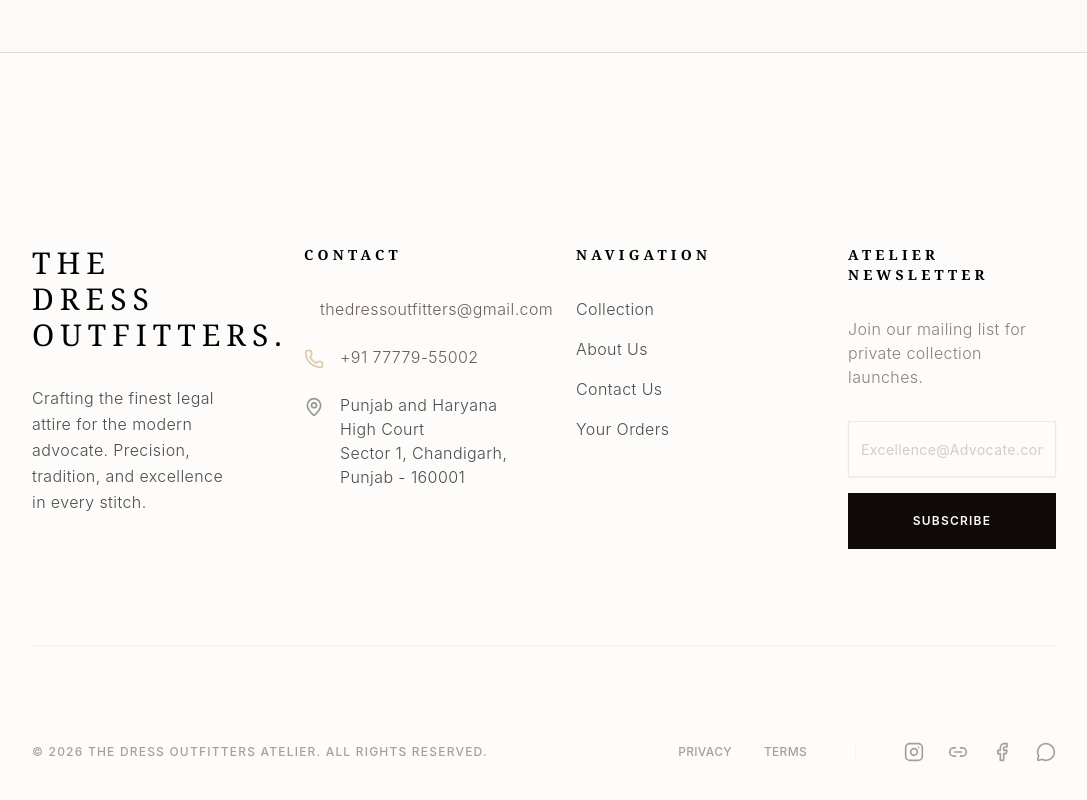
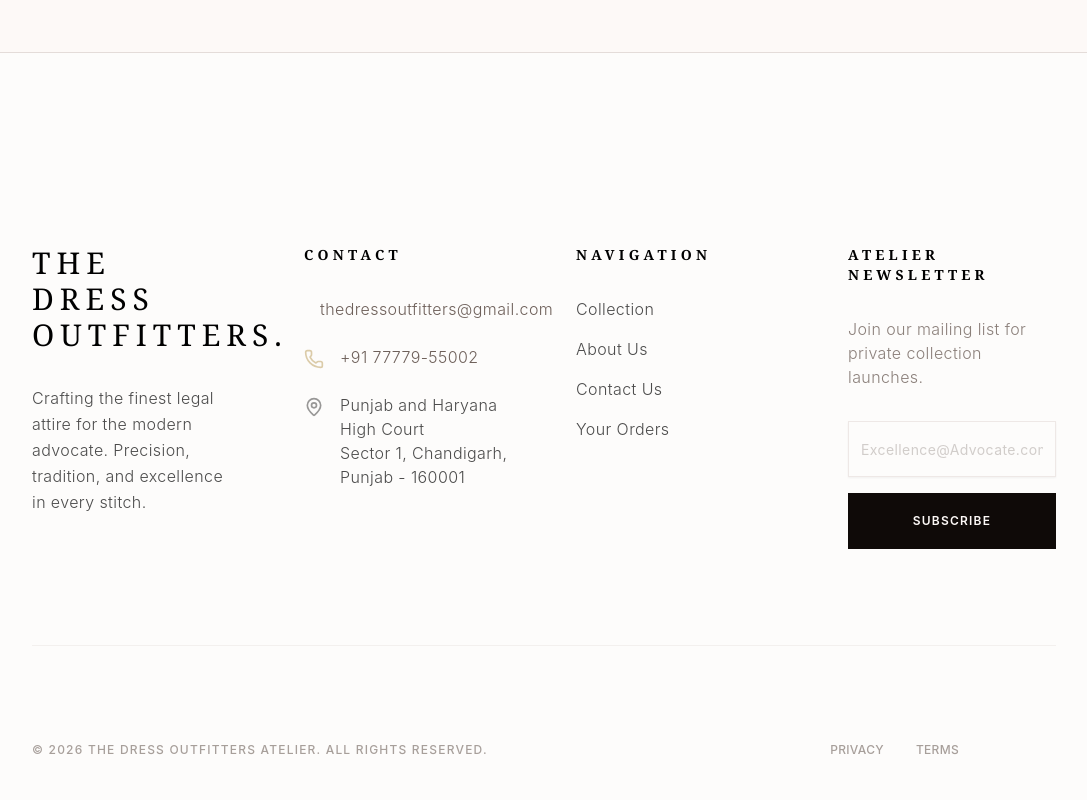
Before and after one commit to ShivaSingh9927/lawsuits, a Next.js app in the folder lawsuits-app/: page / in a window 1280 px wide. Shown: the part 4381-5181 px from the top of the page, without its empty margins (96-1183 px from the left). Built offline with nearby package versions, Linux system fonts and the light colour scheme; no server answers; the database is empty; a web font is replaced by a local one.

Commit message:
Fix build error: Remove problematic lucide-react social icons

```diff
--- a/lawsuits-app/src/components/layout/footer.tsx
+++ b/lawsuits-app/src/components/layout/footer.tsx
@@ -4,7 +4,7 @@ import Link from "next/link";
 import { Button } from "@/components/ui/button";
 import { Input } from "@/components/ui/input";
 import { Separator } from "@/components/ui/separator";
-import { Mail, Phone, MapPin, Instagram, Facebook, MessageCircle, Link2 } from "lucide-react";
+import { Mail, Phone, MapPin } from "lucide-react";
 
 export function Footer() {
   const [subscribed, setSubscribed] = React.useState(false);
@@ -102,18 +102,6 @@ export function Footer() {
               <Link href="#" className="hover:text-accent-yellow transition-colors">Terms</Link>
             </div>
             <div className="flex gap-6 border-t sm:border-t-0 sm:border-l border-border/20 pt-8 sm:pt-0 sm:pl-12">
-            <Link href="https://www.instagram.com/the_dress_outfitters?igsh=MTRqdjk4NnpjZnJlZA==" target="_blank" rel="noopener noreferrer">
-              <Instagram className="h-5 w-5 cursor-pointer hover:text-accent-yellow transition-colors" />
-            </Link>
-            <Link href="https://www.linkedin.com/company/the-dress-outfitters/" target="_blank" rel="noopener noreferrer">
-              <Link2 className="h-5 w-5 cursor-pointer hover:text-accent-yellow transition-colors" />
-            </Link>
-            <Link href="https://facebook.com/thedressoutfitters" target="_blank" rel="noopener noreferrer">
-              <Facebook className="h-5 w-5 cursor-pointer hover:text-accent-yellow transition-colors" />
-            </Link>
-            <Link href="https://wa.me/918239021006" target="_blank" rel="noopener noreferrer">
-              <MessageCircle className="h-5 w-5 cursor-pointer hover:text-accent-yellow transition-colors" />
-            </Link>
             </div>
           </div>
         </div>
```
